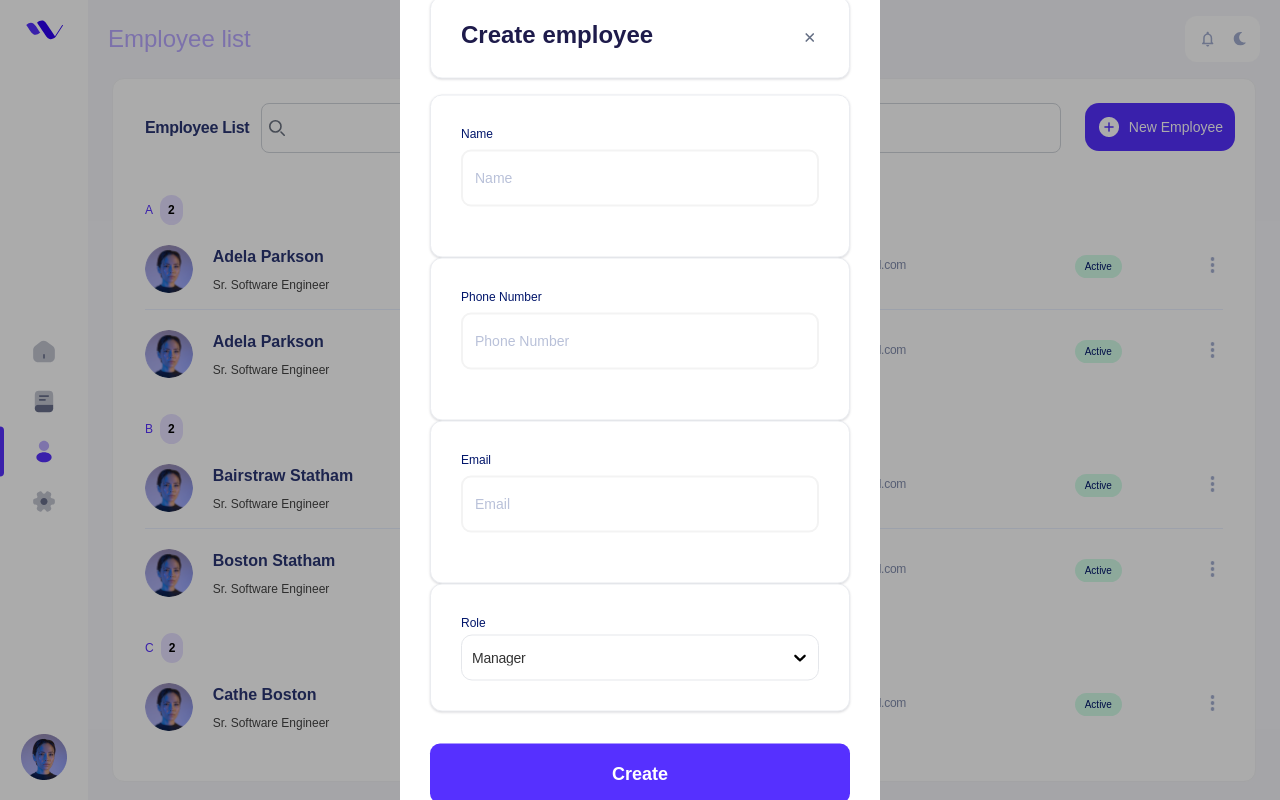
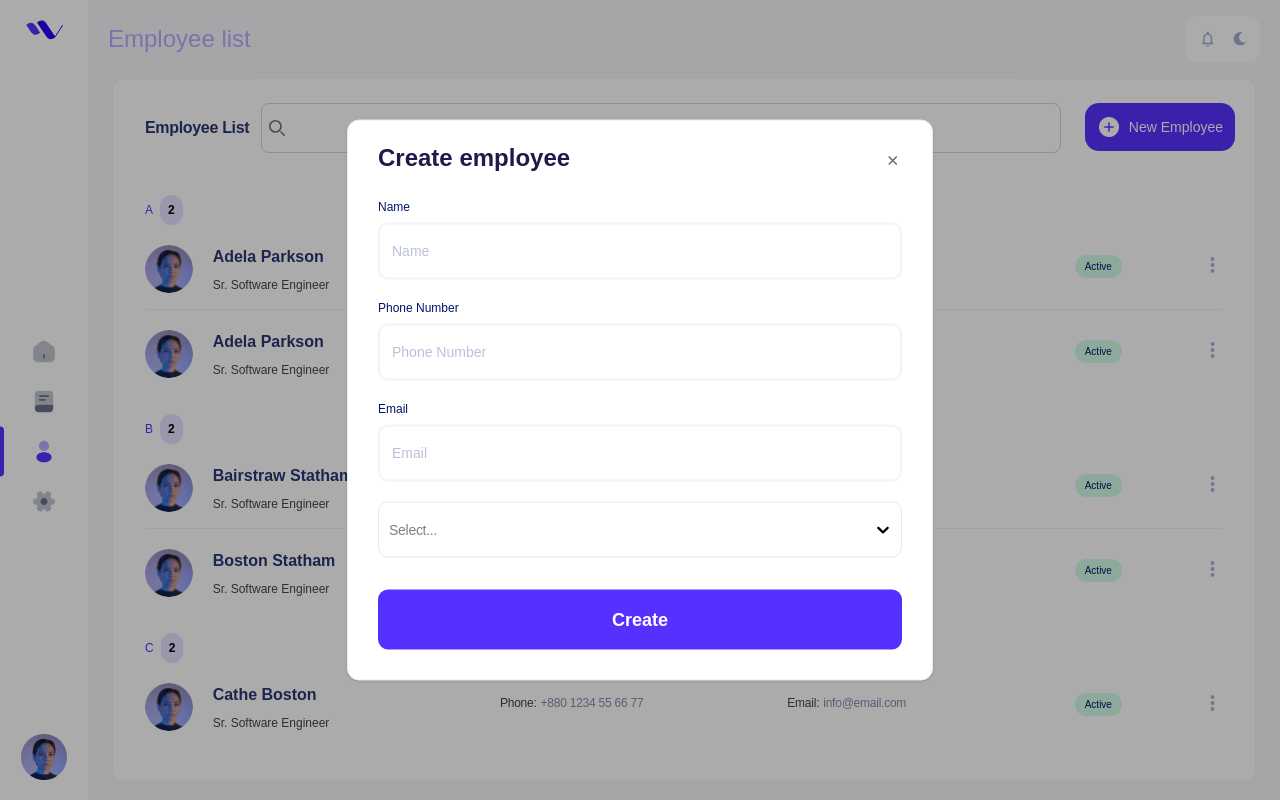
Before and after one commit to tajnur007/d2d-marketing-frontend, a Next.js app: page /employee-list in a window 1280 px wide. Both pictures are taken after a click on the button "New Employee". Built offline with nearby package versions, Linux system fonts and the light colour scheme; a web font is replaced by a local one.

Commit message:
fixed the create-employee-modal

```diff
--- a/components/create-employee-modal.tsx
+++ b/components/create-employee-modal.tsx
@@ -1,12 +1,17 @@
 'use client';
 import { useState, useEffect } from 'react';
-import { Modal } from './modal';
+import Modal from 'react-modal';
+import Select from 'react-select';
 import { CreateEmployeeModalProps } from '@/models/global-types';
 import { Input } from '@/components/input';
 import { Button } from '@/components/button';
 import { ExIcon } from '@/assets/icons';
 import { EMPLOYEE_ROLE } from '@/utils/constants/common-constants';
-import { CustomSelect } from './select/custom-select';
+import './dropdown-select.css';
+
+if (Modal.defaultStyles.overlay) {
+  Modal.defaultStyles.overlay.backgroundColor = '#00000054';
+}
 
 const CreateEmployeeModal = ({
   modalIsOpen,
@@ -20,12 +25,16 @@ const CreateEmployeeModal = ({
 
   useEffect(() => {
     setFormData((prev: any) => {
-      return { ...prev };
+      return { ...prev, Role: selected };
     });
-  }, [formErrors]);
+  }, [selected, formErrors]);
 
   const closeModal = () => {
     setModalIsOpen(false);
+  };
+
+  const handleSelectChange = (selectedOption: any) => {
+    setSelected(selectedOption.value);
   };
 
   const handleInputChange = (e: any) => {
@@ -61,10 +70,14 @@ const CreateEmployeeModal = ({
   return (
     <div>
       <Modal
+        className={
+          'absolute w-[646px] h-auto  -translate-x-2/4 -translate-y-2/4 left-[50%] right-[auto] top-[50%] bottom-[auto]'
+        }
         isOpen={modalIsOpen}
         onRequestClose={closeModal}
-        contentLabel='Example Modal'>
-        <div className='flex justify-between mb-4'>
+        ariaHideApp={false}>
+        <div className='m-[30px]'>
+          <div className='flex justify-between mb-7'>
             <p className='text-indigo-950 text-2xl font-bold leading-[14px]'>
               Create employee
             </p>
@@ -84,7 +97,9 @@ const CreateEmployeeModal = ({
             onChange={handleInputChange}
           />
           <Input
-          label={<p className='text-[#00156A] font-medium text-xs mb-1'>Phone Number</p>}
+            label={
+              <p className='text-[#00156A] font-medium text-xs mb-1'>Phone Number</p>
+            }
             placeholder='Phone Number'
             type='text'
             id='phone'
@@ -105,16 +120,25 @@ const CreateEmployeeModal = ({
             className={`w-full mb-5 ${formErrors.Email && 'border-red-500 shadow'}`}
             onChange={handleInputChange}
           />
-        <CustomSelect
-          label='Role'
-          setSelected={setSelected}
+          <Select
             options={EMPLOYEE_ROLE}
-          className='mb-4'
+            className='create-reminder-select font-medium text-black text-[14px] tracking-[-0.28px] leading-[normal]'
+            styles={{
+              control: (baseStyles) => ({
+                ...baseStyles,
+                borderColor: '2px #F3F3F3 solid',
+                width: '100%',
+                height: '56px',
+                borderRadius: '10px',
+              }),
+            }}
+            onChange={handleSelectChange}
           />
 
           <Button onClick={submitData} className='w-full rounded-[10px] h-[60px] mt-8'>
             Create
           </Button>
+        </div>
       </Modal>
     </div>
   );
--- a/utils/constants/common-constants.ts
+++ b/utils/constants/common-constants.ts
@@ -143,7 +143,7 @@ export const CREATE_EMPLOYEE_FORM_ITEMS: CreateEmployeeItems = {
   Name: '',
   Phone: '',
   Email: '',
-  Role: 'Executive',
+  Role: '',
 }
 
 export const AUTH_LEFT_TEXT =
```
Lines whose indentation alone changed are shown as unchanged.
